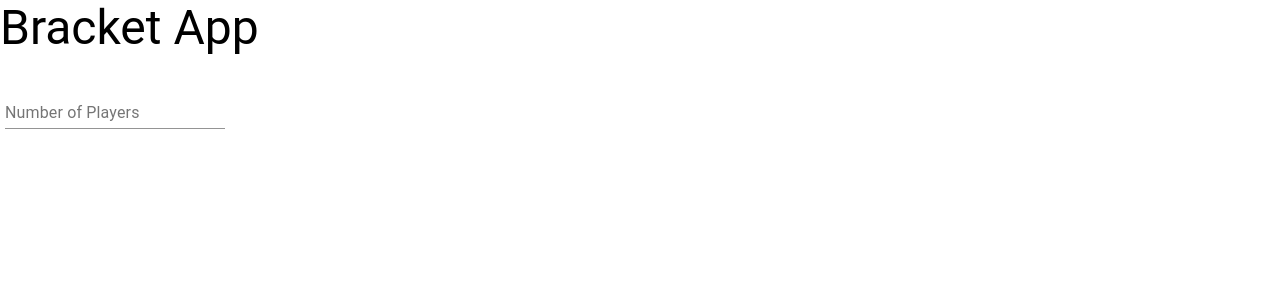
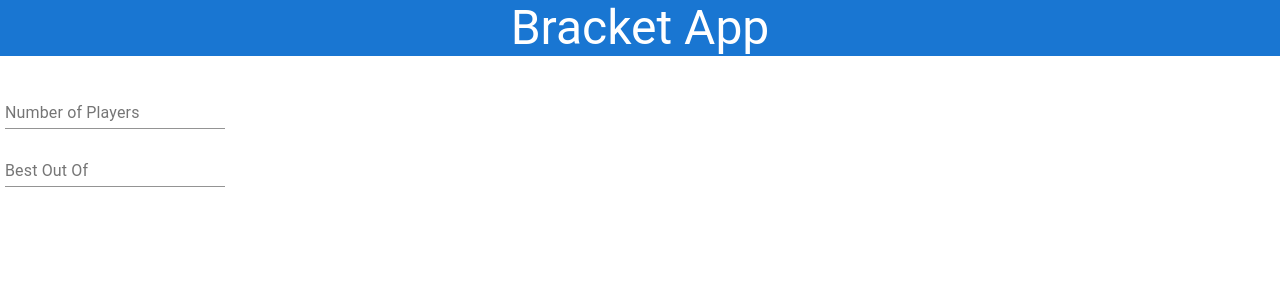
Before and after one commit to jonathanbakley/braket-app, a React (Create React App) app: page / in a window 1280 px wide. Shown: the top 300 px of the page. Built offline with nearby package versions, Linux system fonts and the light colour scheme.

Commit message:
added best out of and some styles

```diff
--- a/src/App.js
+++ b/src/App.js
@@ -1,10 +1,30 @@
 import React from "react";
 import BracketBase from "./BracketBase";
+import { createMuiTheme } from "@material-ui/core/styles";
+import { MuiThemeProvider } from "@material-ui/core/styles";
+
+const theme = createMuiTheme({
+  overrides: {
+    MuiTableCell: {
+      root: {
+        padding: "0px 10px 0px 10px",
+        borderBottom: "none"
+      }
+    },
+    MuiButton: {
+      root: {
+        minWidth: "24px"
+      }
+    }
+  }
+});
 
 function App() {
   return (
     <div className="App">
-      <BracketBase />
+      <MuiThemeProvider theme={theme}>
+        <BracketBase />
+      </MuiThemeProvider>
     </div>
   );
 }
--- a/src/BracketBase.js
+++ b/src/BracketBase.js
@@ -9,23 +9,34 @@ const styles = {
   content: {
     display: "flex",
     paddingTop: "20px"
+  },
+  heading: {
+    textAlign: "center",
+    backgroundColor: "#1976d2",
+    height: "56px",
+    color: "white"
   }
 };
 
 const BracketBase = ({ classes }) => {
   const [playersArray, setPlayersArray] = React.useState([]);
+  const [bestOf, setBestOutOf] = React.useState(3);
 
   return (
     <div>
-      <Typography variant="h3">Bracket App</Typography>
+      <Typography className={classes.heading} variant="h3">
+        Bracket App
+      </Typography>
       <div className={classes.content}>
         <RibbonTop
           setPlayersArray={setPlayersArray}
           playersArray={playersArray}
+          setBestOutOf={setBestOutOf}
         />
         <GeneratedBracket
           players={playersArray}
           setPlayersArray={setPlayersArray}
+          bestOf={bestOf}
         />
       </div>
     </div>
--- a/src/components/BracketItem.js
+++ b/src/components/BracketItem.js
@@ -7,16 +7,26 @@ import TableRow from "@material-ui/core/TableRow";
 import TableCell from "@material-ui/core/TableCell";
 import Button from "@material-ui/core/Button";
 import { withStyles } from "@material-ui/styles";
+import { withTheme } from "@material-ui/core/styles";
 import TableBody from "@material-ui/core/TableBody";
 
 // TODO - add more styles
 const styles = {
   buttons: {
     display: "flex",
-    flexDirection: "column"
+    flexDirection: "column",
+    padding: "0px"
   },
   winner: {
-    backgroundColor: "green"
+    backgroundColor: "#a9a9a9",
+    borderRadius: "3px"
+  },
+  entireTable: {
+    padding: "15px",
+    borderCollapse: "separate"
+  },
+  button: {
+    padding: "0px"
   }
 };
 
@@ -59,51 +69,51 @@ const BracketItem = ({
     }
   };
   return (
-    <Table>
+    <Table className={classes.entireTable}>
       <TableBody>
-        <TableRow>
-          <TableCell>{playerX.name}</TableCell>
-          <TableCell
+        <TableRow
           className={classNames({
             [classes.winner]: winsX >= Math.ceil(bestOf / 2)
           })}
         >
-            {winsX}
-          </TableCell>
+          <TableCell>{playerX.name}</TableCell>
+          <TableCell>{winsX}</TableCell>
           <TableCell className={classes.buttons}>
             <Button
               disabled={buttonsDisabled || playerX.name === ""}
               onClick={e => changeWins(e, "x")}
+              className={classes.button}
             >
               +
             </Button>
             <Button
               disabled={buttonsDisabled || winsX === 0 || playerX.name === ""}
               onClick={e => changeWins(e, "x")}
+              className={classes.button}
             >
               -
             </Button>
           </TableCell>
         </TableRow>
-        <TableRow>
-          <TableCell>{playerY.name}</TableCell>
-          <TableCell
+        <TableRow
           className={classNames({
             [classes.winner]: winsY >= Math.ceil(bestOf / 2)
           })}
         >
-            {winsY}
-          </TableCell>
+          <TableCell>{playerY.name}</TableCell>
+          <TableCell>{winsY}</TableCell>
           <TableCell className={classes.buttons}>
             <Button
               disabled={buttonsDisabled || playerY.name === ""}
               onClick={e => changeWins(e, "y")}
+              className={classes.button}
             >
               +
             </Button>
             <Button
               disabled={buttonsDisabled || winsY === 0 || playerY.name === ""}
               onClick={e => changeWins(e, "y")}
+              className={classes.button}
             >
               -
             </Button>
@@ -127,4 +137,4 @@ BracketItem.defaultProps = {
   bestOf: 5
 };
 
-export default withStyles(styles)(BracketItem);
+export default withTheme(withStyles(styles)(BracketItem));
--- a/src/components/GeneratedBracket.js
+++ b/src/components/GeneratedBracket.js
@@ -3,7 +3,6 @@ import BracketItem from "./BracketItem";
 import getBraketLayout from "../helpers/getBracketLayout";
 import { withStyles } from "@material-ui/styles";
 
-// TODO: Add styles - make sure rows for each round are in a column
 const styles = {
   columns: {
     display: "flex",
@@ -15,12 +14,8 @@ const styles = {
 };
 
 // TODO: Arrows from one bracket to the other
-// TODO: add players into each bracket name
-// TODO: make sure players move on to correct round as they win
 
-const GeneratedBracket = ({ players, setPlayersArray, classes }) => {
-  const bestOf = 3;
-
+const GeneratedBracket = ({ players, setPlayersArray, bestOf, classes }) => {
   useEffect(() => {
     setPlayersArray(players);
   }, [players, setPlayersArray]);
--- a/src/components/RibbonTop.js
+++ b/src/components/RibbonTop.js
@@ -12,7 +12,12 @@ const styles = {
   }
 };
 
-const RibbonTop = ({ setPlayersArray, playersArray, classes }) => {
+const RibbonTop = ({
+  setPlayersArray,
+  playersArray,
+  classes,
+  setBestOutOf
+}) => {
   const [numberOfPlayers, setNumPlayers] = React.useState(0);
 
   const onInputChange = event => {
@@ -28,13 +33,28 @@ const RibbonTop = ({ setPlayersArray, playersArray, classes }) => {
       const playersArrayBuilder = [...Array(parseInt(event.target.value, 10))];
       const newPlayersArray = playersArrayBuilder.map((player, key) => ({
         id: key,
-        name: "",
+        name: `p${key + 1}`,
         wins: 0,
         stage: 0
       }));
       setPlayersArray(newPlayersArray);
     } else {
       setNumPlayers(0);
+    }
+  };
+
+  const onBestChange = event => {
+    if (
+      event &&
+      event.target &&
+      event.target.value &&
+      event.target.value.length <= 3 &&
+      Number.isInteger(parseInt(event.target.value), 10)
+    ) {
+      if (event.target.value % 2 !== 1) {
+        alert("Number Should Be Odd");
+      }
+      setBestOutOf(event.target.value);
     }
   };
 
@@ -51,6 +71,11 @@ const RibbonTop = ({ setPlayersArray, playersArray, classes }) => {
         className={classes.input}
         onChange={onInputChange}
       />
+      <TextField
+        label="Best Out Of"
+        className={classes.input}
+        onChange={onBestChange}
+      />
       {[...Array(parseInt(numberOfPlayers, 10) || 0).keys()].map(key => (
         <TextField
           label={`Player ${key + 1}`}
```
Lines whose indentation alone changed are shown as unchanged.
